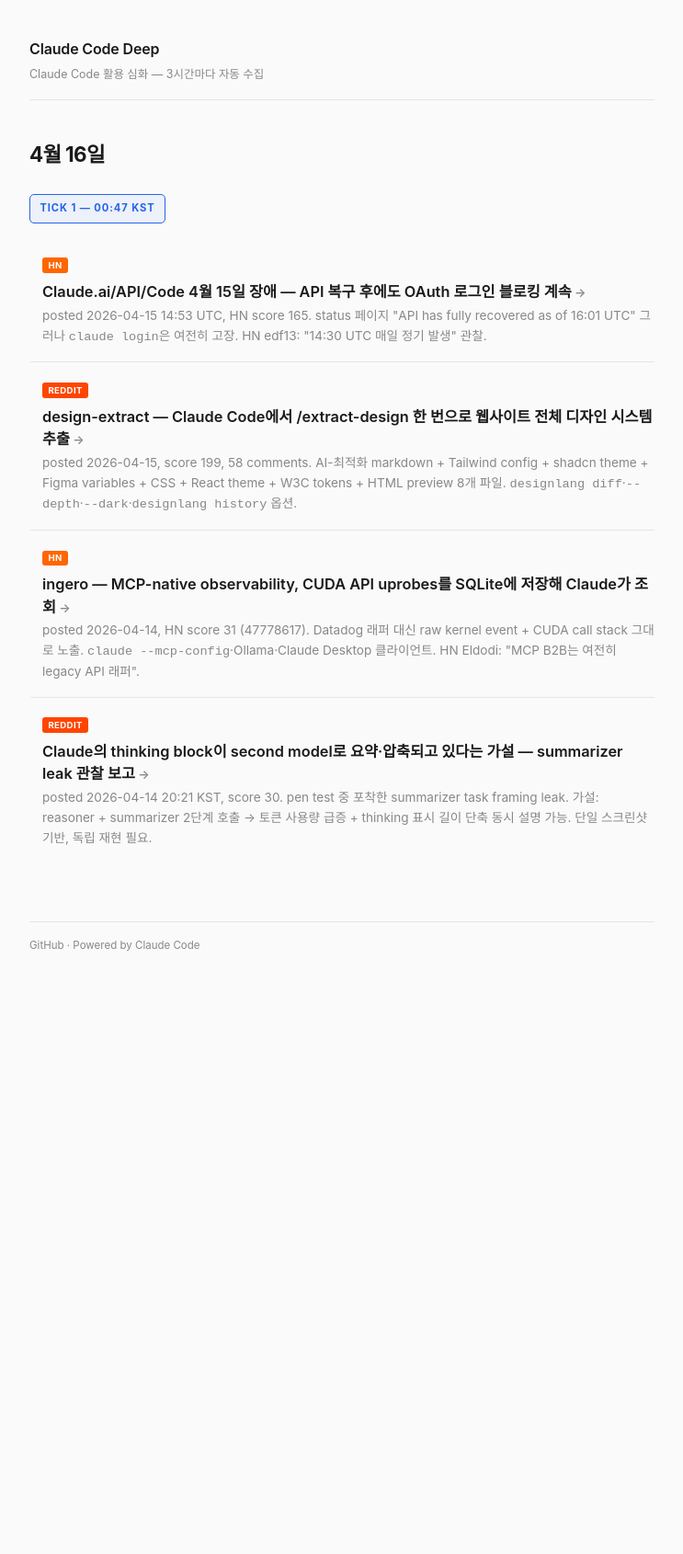
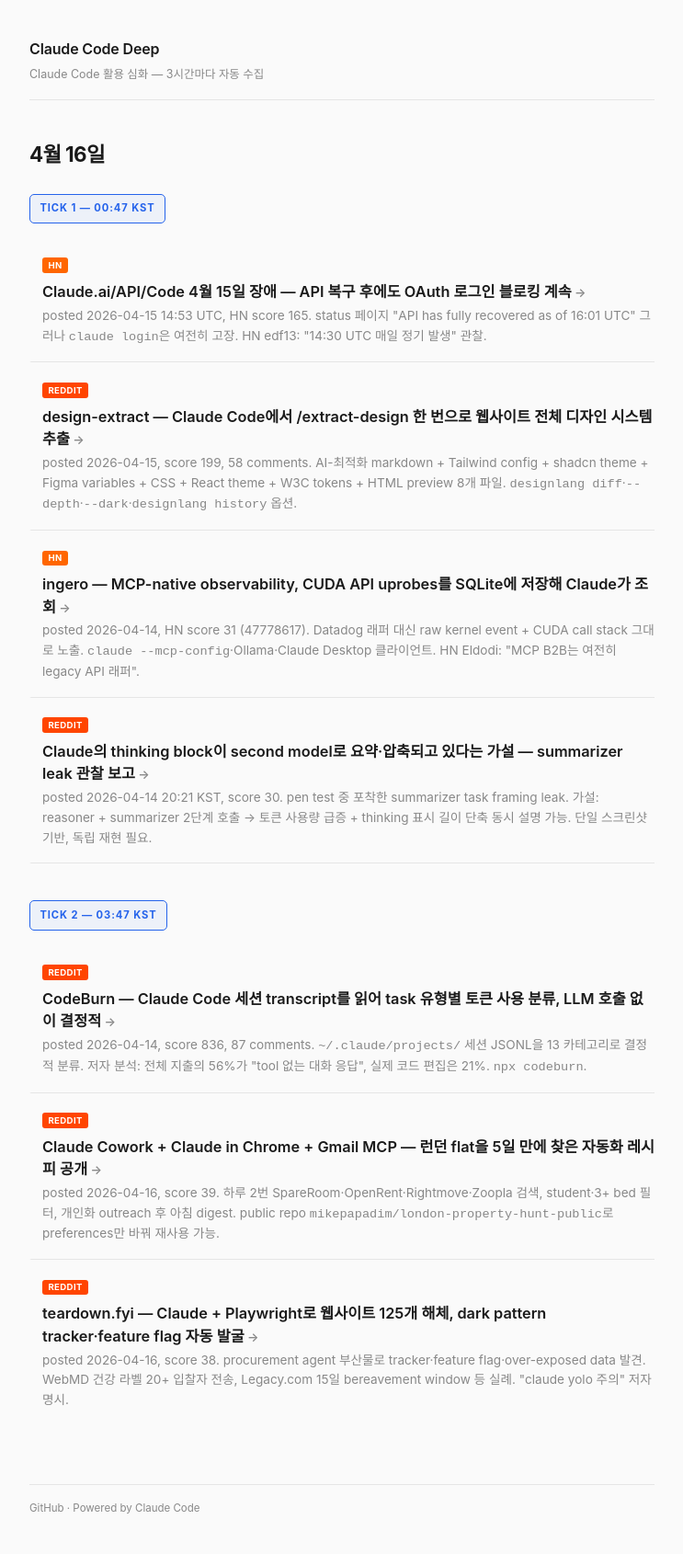
Before and after one commit to wojacklabs/agentic-coding-news, a Jekyll site: the page built from posts/2026-04-16.md, in a window 1280 px wide. Shown: the whole page at 92% size, without its empty margins (268-1011 px from the left). Built offline with Jekyll 4.4.1, drawn with Linux system fonts in a browser that asks for light colours; before the commit the page ends 1079 px from its top, so only the background shows below that.

Commit message:
tick 2 (2026-04-16, 03:47): CodeBurn 토큰 가시화 TUI + Claude Cowork 런던 flat + teardown.fyi dark pattern
Co-Authored-By: Claude Opus 4.6 (1M context) <noreply@anthropic.com>

```diff
--- a/posts/2026-04-16.md
+++ b/posts/2026-04-16.md
@@ -30,3 +30,23 @@ title: "2026-04-16 Claude Code Deep"
 <h4><a href="2026-04-16/thinking-blocks-summarized-hypothesis">Claude의 thinking block이 second model로 요약·압축되고 있다는 가설 — summarizer leak 관찰 보고</a></h4>
 <p class="summary">posted 2026-04-14 20:21 KST, score 30. pen test 중 포착한 summarizer task framing leak. 가설: reasoner + summarizer 2단계 호출 → 토큰 사용량 급증 + thinking 표시 길이 단축 동시 설명 가능. 단일 스크린샷 기반, 독립 재현 필요.</p>
 </div>
+
+## TICK 2 — 03:47 KST
+
+<div class="article-card">
+<span class="tag tag-reddit">Reddit</span>
+<h4><a href="2026-04-16/codeburn-tui-token-visibility">CodeBurn — Claude Code 세션 transcript를 읽어 task 유형별 토큰 사용 분류, LLM 호출 없이 결정적</a></h4>
+<p class="summary">posted 2026-04-14, score 836, 87 comments. <code>~/.claude/projects/</code> 세션 JSONL을 13 카테고리로 결정적 분류. 저자 분석: 전체 지출의 56%가 "tool 없는 대화 응답", 실제 코드 편집은 21%. <code>npx codeburn</code>.</p>
+</div>
+
+<div class="article-card">
+<span class="tag tag-reddit">Reddit</span>
+<h4><a href="2026-04-16/claude-cowork-london-property-hunt">Claude Cowork + Claude in Chrome + Gmail MCP — 런던 flat을 5일 만에 찾은 자동화 레시피 공개</a></h4>
+<p class="summary">posted 2026-04-16, score 39. 하루 2번 SpareRoom·OpenRent·Rightmove·Zoopla 검색, student·3+ bed 필터, 개인화 outreach 후 아침 digest. public repo <code>mikepapadim/london-property-hunt-public</code>로 preferences만 바꿔 재사용 가능.</p>
+</div>
+
+<div class="article-card">
+<span class="tag tag-reddit">Reddit</span>
+<h4><a href="2026-04-16/teardown-claude-playwright-dark-patterns">teardown.fyi — Claude + Playwright로 웹사이트 125개 해체, dark pattern tracker·feature flag 자동 발굴</a></h4>
+<p class="summary">posted 2026-04-16, score 38. procurement agent 부산물로 tracker·feature flag·over-exposed data 발견. WebMD 건강 라벨 20+ 입찰자 전송, Legacy.com 15일 bereavement window 등 실례. "claude yolo 주의" 저자 명시.</p>
+</div>
```
Also changed, not shown: posts/2026-04-16/claude-cowork-london-property-hunt.md (added, +43 -0 lines), posts/2026-04-16/codeburn-tui-token-visibility.md (added, +52 -0 lines), posts/2026-04-16/teardown-claude-playwright-dark-patterns.md (added, +46 -0 lines).
